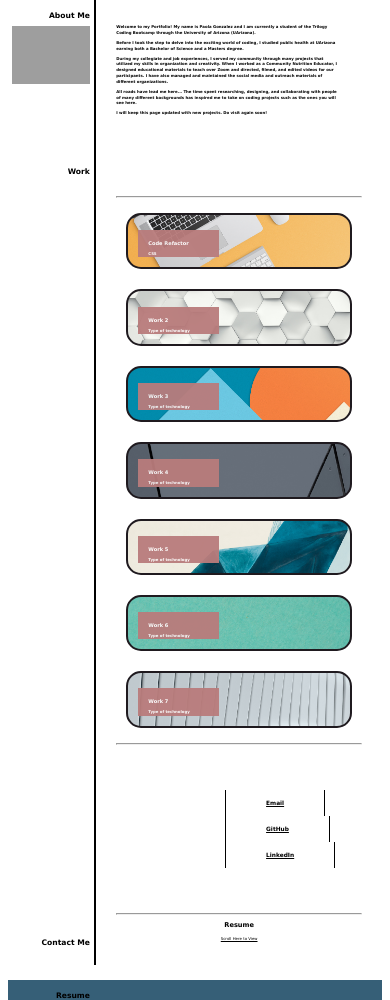
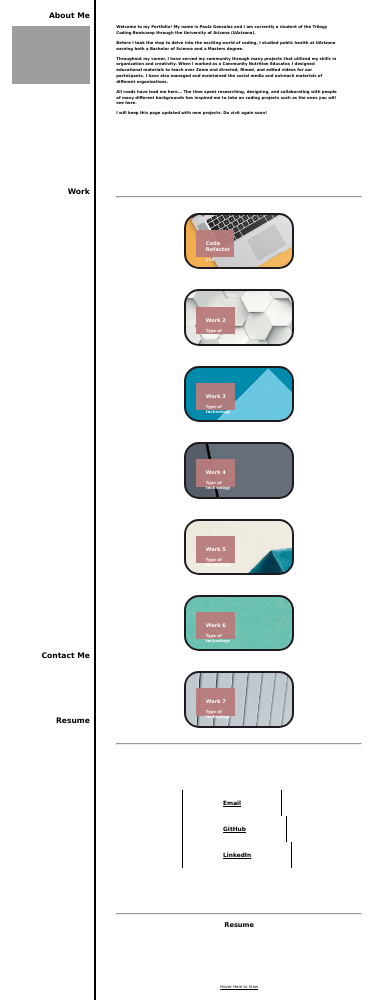
Before and after one commit to Pao1aG/Portfolio, a plain HTML site: page index.html in a window 390 px wide. Shown: the part 108-1108 px from the top of the page. Drawn offline with Linux system fonts and the light colour scheme; grey boxes are pictures that could not be loaded.

Commit message:
edited CSS to implement further reponsive web design

```diff
--- a/assets/css/stylesheet.css
+++ b/assets/css/stylesheet.css
@@ -7,7 +7,7 @@
     box-sizing: border-box;
 }
 
-/* VW will be based on this font-size. Idea for rem and vw for font found at Stack Overflow at t.ly/LIsk*/
+/* vw will be based on this font-size. Idea for rem and vw values for fonts found at Stack Overflow at t.ly/LIsk*/
 html {
     font-size: 10px;
 }
@@ -30,7 +30,6 @@ body {
     align-items: center;
 }
 
-/* set all font sizes to rem so that they change according to window sizing. 1rem= 10px */
 h1 {
     font-family: Georgia, 'Times New Roman', Times, serif;
     font-size: 3.5vw;
@@ -91,10 +90,7 @@ aside {
     font-size: 1.3vw;
     padding: 1vw;
     height: unset;
-    border: solid 2px black;
-    border-top: none;
-    border-left: none;
-    border-bottom: none;
+    border-right: solid 2px black;
 }
 
 /* Determines position of aside headers and can be changed to be next to related content */
@@ -105,7 +101,7 @@ aside {
 
 #wrk {
     position: relative;
-    top: 8.2rem;
+    top: 10.2rem;
 }
 
 .profile-pic {
@@ -151,7 +147,7 @@ aside {
     line-height: 1.5;
 }
 
-/* This allows the card containers inside "work" to pair side-by-side */
+/* This allows the card containers inside .work to pair side-by-side */
 .work {
     display: flex;
     flex-direction: row;
@@ -170,7 +166,7 @@ aside {
     width: 48%;
 }
 
-/* this pseudo class change the cursor to pointer and border style upon hover*/
+/* this pseudo class changes the cursor to pointer and border style upon hover*/
 .card:hover {
     cursor: pointer;
     border-style: dashed;
@@ -225,19 +221,10 @@ aside {
     background-size: cover;
 }
 
-#large-card .work-textblock {
+#large-card .work-textblock,
+.work-textblock {
     display: block;
     width:18vw;
-    height: 7vw;
-    background-color: rgb(185, 124, 124);
-    opacity: 95%;
-    color: white;
-    padding-left: 1rem;
-}
-
-.work-textblock {
-    display: block;
-    width: 18vw;
     height: 7vw;
     background-color: rgb(185, 124, 124);
     opacity: 95%;
@@ -282,6 +269,7 @@ aside {
 }
 
  .contact ul li:hover {
+    text-decoration: none;
     cursor: pointer;
     color:darksalmon;
 }
@@ -296,16 +284,6 @@ aside {
     text-align: center;
     text-decoration: underline;
 }
-
-/* .reveal:hover {
-    cursor: pointer;
-} */
-
-.reveal:active {
-    color: darksalmon;
-}
-
-/* add a zoom property later */
 
 .ta-da img {
     width: 98%;
@@ -332,8 +310,51 @@ footer {
     width: 100%;
 }
 
+.caffeine::after {
+    content: "☕";
+}
+
 /* Media Query */
+@media screen and (max-width: 1735px){
+    #cont-me {
+        top: 78rem;
+    }
+}
+
+@media screen and (max-width: 1609px){
+   #cont-me {
+       top: 75rem;
+   }
+
+    #res {
+        top: 79rem;
+    }
+    .contact ul {
+        width: 46%;
+    }
+}
+
+@media screen and (max-width: 1489px){
+    #cont-me {
+        top: 74rem;
+    }
+
+    #res {
+        top: 77rem;
+    }
+    .contact ul {
+        width: 50%;
+    }
+}
+
 @media screen and (max-width: 1306px){
+    #cont-me {
+        top: 70rem;
+    }
+
+    #res {
+        top: 73rem;
+    }
 
     #large-card{
         width: 45%;
@@ -346,34 +367,67 @@ footer {
     .work-textblock{
         width: 45%;
     }
+
+    .contact ul {
+        width: 55%;
+    }
+}
+
+@media screen and (max-width: 1123px){
+   #cont-me {
+       top: 64rem;
+   }
+
+   #res {
+       top: 67rem;
+   }
+
+    .contact ul {
+        width: 65%;
+    }
 }
 
 @media screen and (max-width: 1050px){
-    /* #wrk {
-        top: 110px;
-    }
-
     #cont-me {
-        top: 1142px;
+        top: 60rem;
     }
 
     #res {
-        top: 1232px;
+        top: 67rem;
     } */
 
     .card {
-        width: 100%;
+        width: 45%;
     }
 
     #large-card {
-        width: 100%
+        width: 45%
     }
 
     #large-card .work-textblock {
-        width: 40%;
+        width: 44%;
     }
 
     .work-textblock {
-        width: 40%;
+        width: 45%;
+    }
+
+    .contact ul {
+        width: 63%;
     }
 }
+
+@media screen and (max-width: 764px){
+    #cont-me {
+        /* top: 690px; */
+        top: 55rem;
+    }
+
+    #res {
+        top: 60rem;
+    }
+
+    .contact ul {
+        width: 79%;
+    }
+}
--- a/index.html
+++ b/index.html
@@ -49,7 +49,7 @@
             <div>
               <p>Welcome to my Portfolio! My name is Paola Gonzalez and I am currently a student of the Trilogy Coding Bootcamp through the University of Arizona (UArizona).</p>
               <p>Before I took the step to delve into the exciting world of coding, I studied public health at UArizona earning both a Bachelor of Science and a Masters degree. </p>
-              <p>During my collegiate and job experiences, I served my community through many projects that utilized my skills in organization and creativity. When I worked as a Community Nutrition Educator, I designed educational materials to teach over Zoom and directed, filmed, and edited videos for our participants. I have also managed and maintained the social media and outreach materials of different organizations. </p>
+              <p>Throughout my career, I have served my community through many projects that utilized my skills in organization and creativity. When I worked as a Community Nutrition Educator, I designed educational materials to teach over Zoom and directed, filmed, and edited videos for our participants. I have also managed and maintained the social media and outreach materials of different organizations. </p>
               <p>All roads have lead me here... The time spent researching, designing, and collaborating with people of many different backgrounds has inspired me to take on coding projects such as the ones you will see here.</p>
               <p>I will keep this page updated with new projects. Do visit again soon!</p>
             </div>
@@ -121,7 +121,11 @@
 
           <article class="resume">
             <h3> Resume </h3>
-            <p class="reveal">Scroll Here to View</p>
+            <br>
+            <br>
+            <br>
+            <br>
+            <p>Hover Here to View</p>
             <div class="ta-da">
               <img src="assets/images/sample-resume.png">
             </div>
@@ -129,7 +133,7 @@
         </div>
     </main>
     <footer>
-      <p> Powered by Caffeine </p>
+      <p class="caffeine"> Powered by Copious Caffeine </p>
     </footer>
   </body>
 </html>
```
